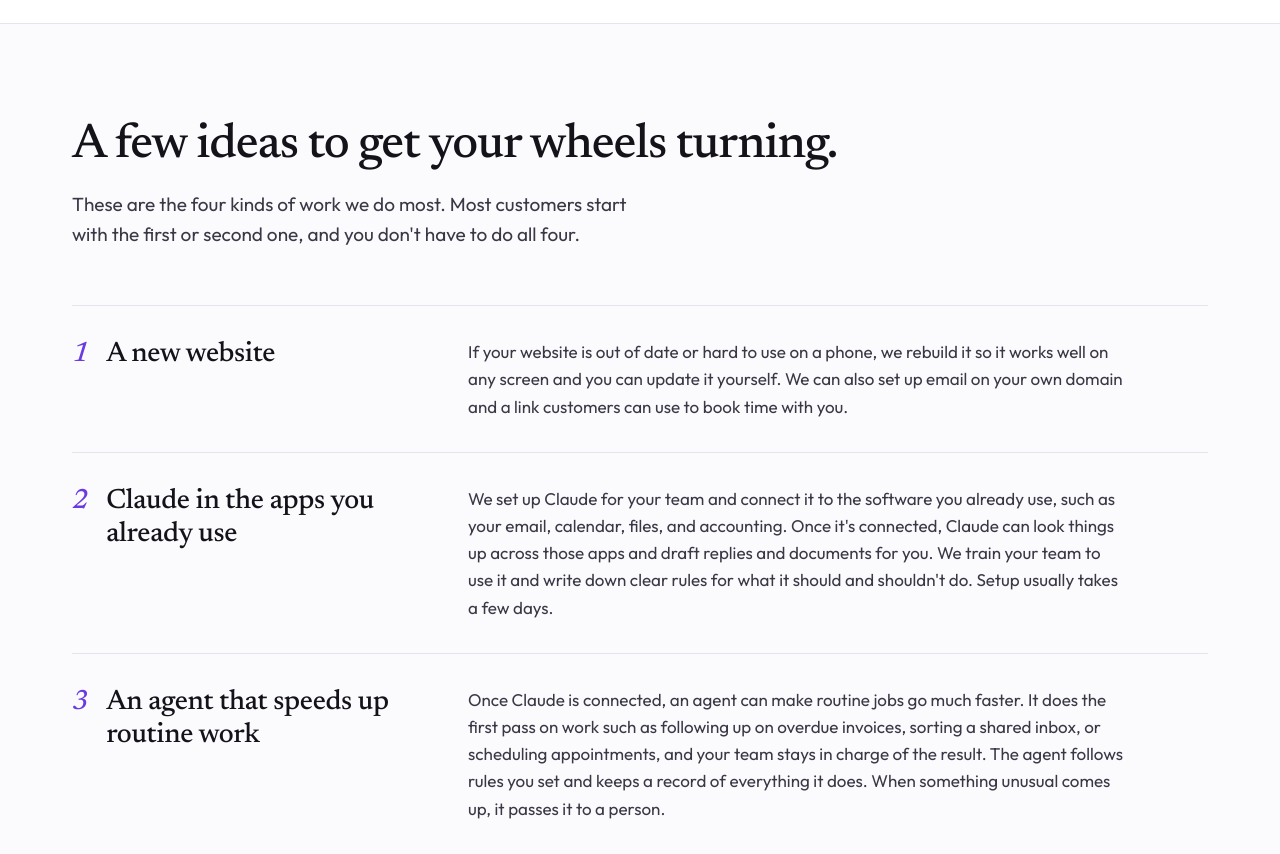
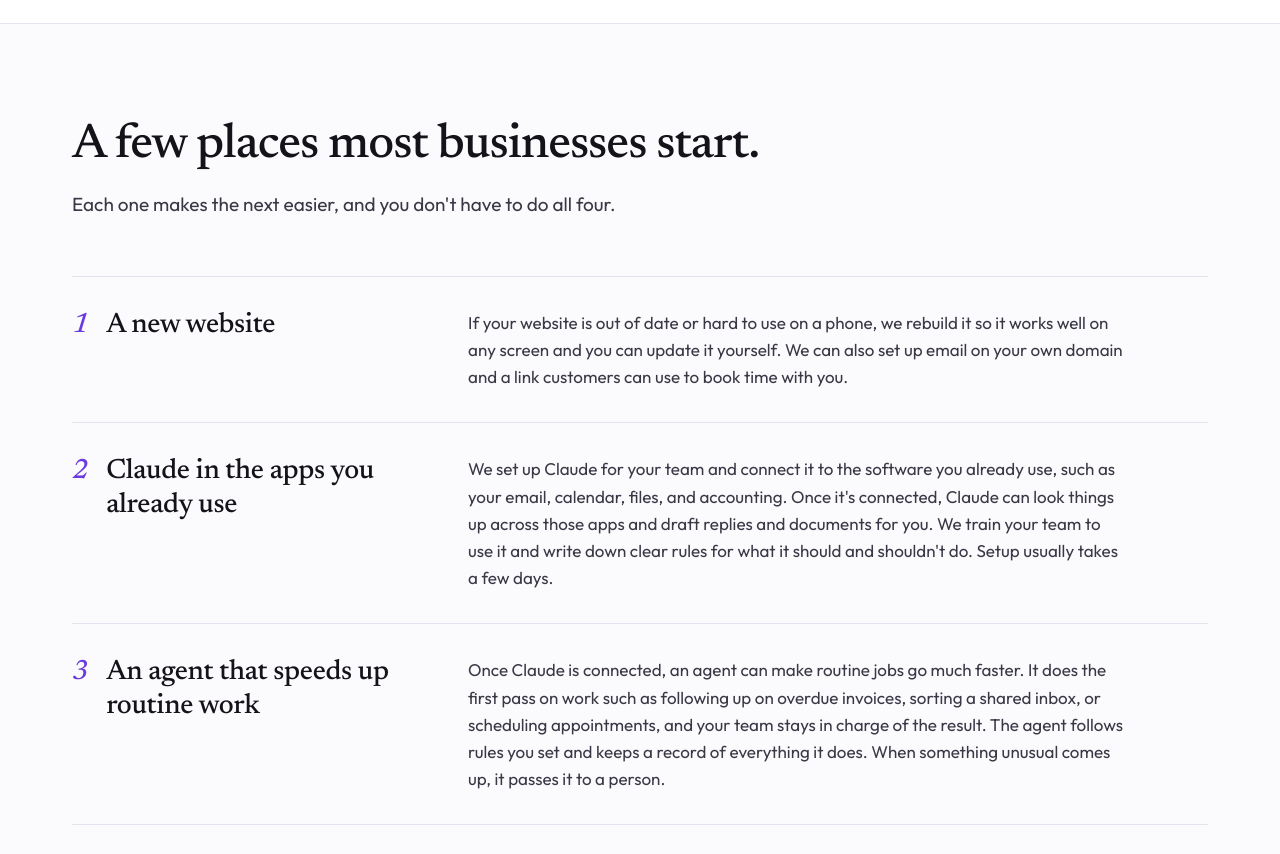
Before and after one commit to jakeryannelson/SwitchFlip, a plain HTML site: page index.html in a window 1280 px wide. Shown: the part 1540-2394 px from the top of the page. Drawn offline with Linux system fonts and the light colour scheme.

Commit message:
Services heading: a few places most businesses start
Drop the lines that claimed what customers usually do.

Co-Authored-By: Claude Fable 5.2 <noreply@anthropic.com>
Claude-Session: https://claude.ai/code/session_01GPGXU23HoGrfKwn2HH6qw8

```diff
--- a/index.html
+++ b/index.html
@@ -263,8 +263,8 @@ footer .logo .mark{height:28px} footer .logo .wordmark{height:17px}
 </section>
 
 <section id="build"><div class="wrap">
-  <h2>A few ideas to get your wheels turning.</h2>
-  <p class="sub">These are the four kinds of work we do most. Most customers start with the first or second one, and you don't have to do all four.</p>
+  <h2>A few places most businesses start.</h2>
+  <p class="sub">Each one makes the next easier, and you don't have to do all four.</p>
   <div class="rows">
     <div class="row">
       <h3><span class="n">1</span> <span>A new website</span></h3>
```
